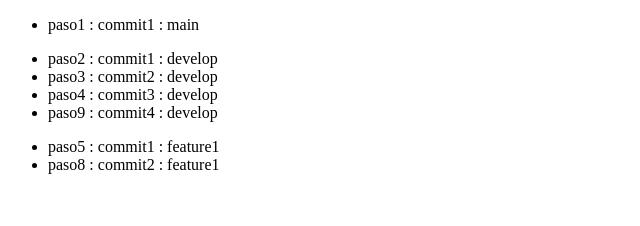
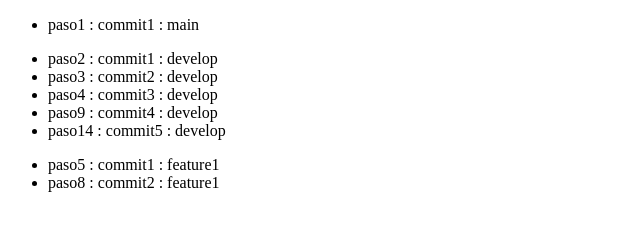
Before and after one commit to pablo-sanchez83/trabajo-git-01, a plain HTML site: page index.html in a window 1280 px wide. Shown: the whole page, without its empty margins (0-640 px from the left). Drawn offline with Linux system fonts and the light colour scheme.

Commit message:
paso14 : commit5 : develop

```diff
--- a/index.html
+++ b/index.html
@@ -14,6 +14,7 @@
         <li>paso3 : commit2 : develop</li>
         <li>paso4 : commit3 : develop</li>
         <li>paso9 : commit4 : develop</li>
+        <li>paso14 : commit5 : develop</li>
     </ul>
     <ul>
         <li>paso5 : commit1 : feature1</li>
```
